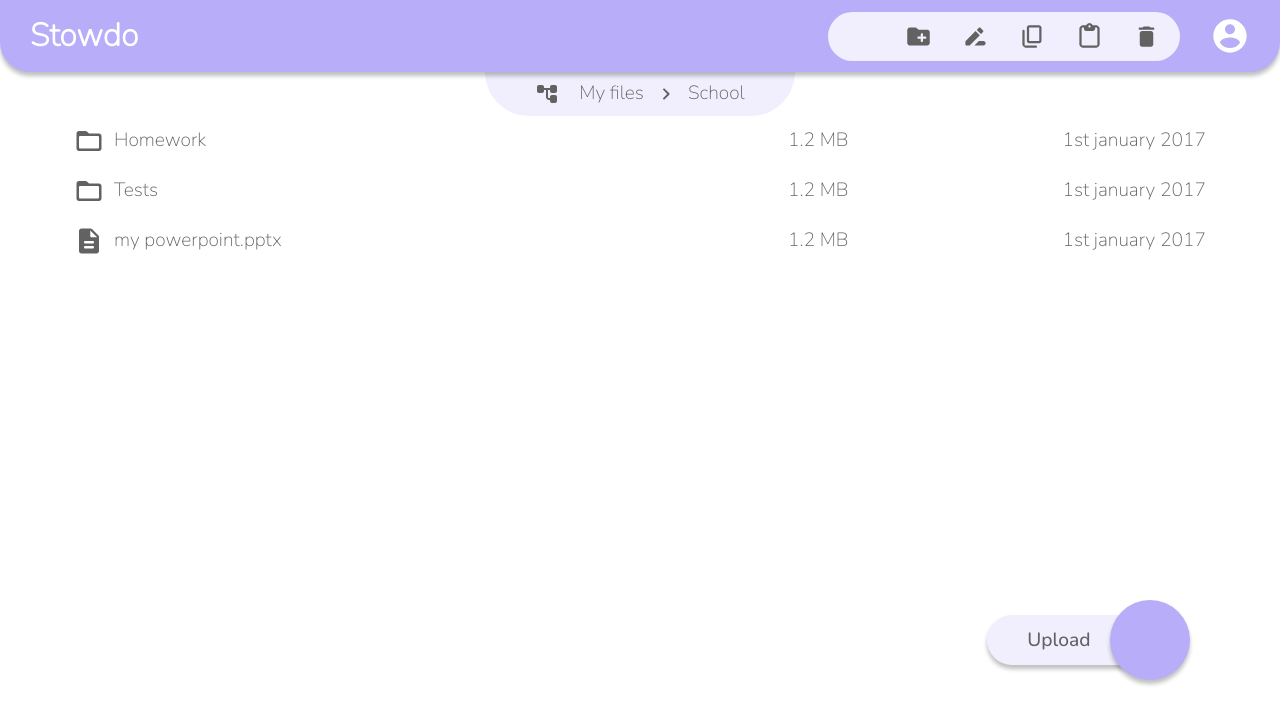
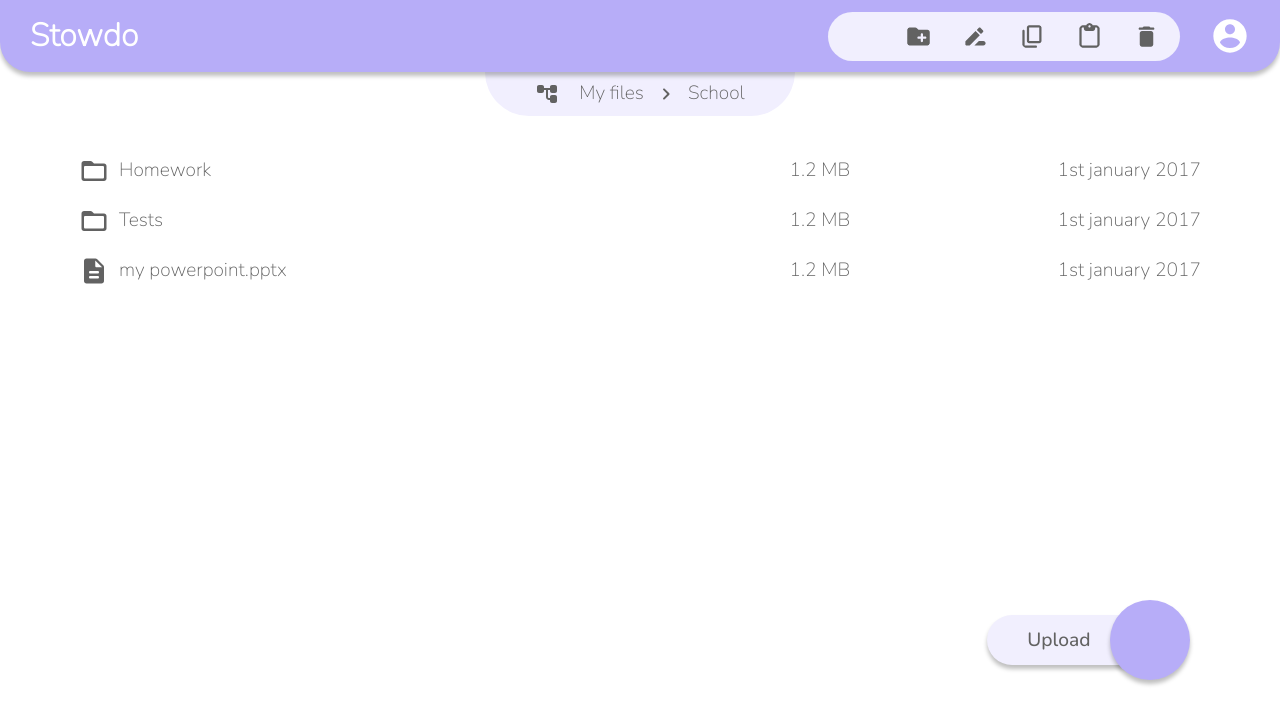
Before and after one commit to Stowdo/frontend, a React (Create React App) app: page / in a window 1280 px wide. Shown: the top 724 px of the page. Built offline with nearby package versions, Linux system fonts and the light colour scheme; some icons are missing.

Commit message:
[shared] improve FileList style

```diff
--- a/src/shared/FileList.scss
+++ b/src/shared/FileList.scss
@@ -4,6 +4,7 @@
     display: flex;
     flex-direction: row;
     justify-content: center;
+    margin: 30px 0;
 
     &__inner {
         width: 90%;
--- a/src/shared/FileListItem.scss
+++ b/src/shared/FileListItem.scss
@@ -9,8 +9,9 @@
     }
 
     &__icon {
-        padding-left: 10px;
+        padding-left: 15px;
         width: 40px;
+        border-radius: 100px 0 0 100px;
 
         > * {
             width: 30px;
@@ -29,7 +30,8 @@
     }
 
     &__date {
-        padding-right: 10px;
+        padding-right: 15px;
+        border-radius: 0 100px 100px 0;
     }
 
     &:hover {
```
